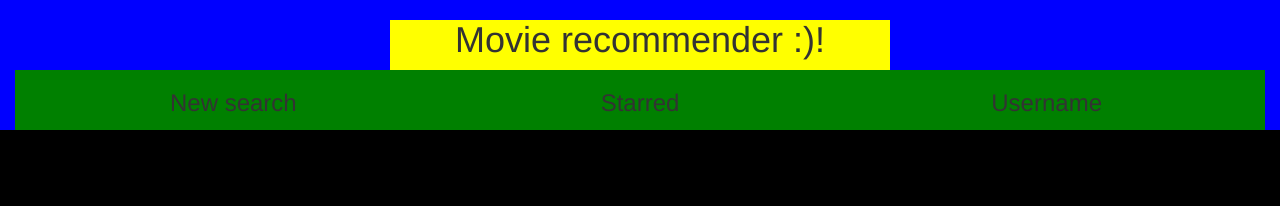
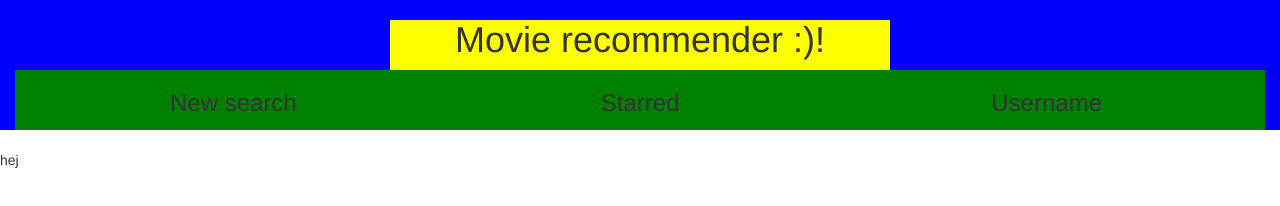
Before and after one commit to hoevik/01movieRecommend, a website: page views/index.html in a window 1280 px wide. Shown: the top 206 px of the page. Drawn offline with Linux system fonts and the light colour scheme; files that its build step writes are made by us from their sources; files whose address does not match are found by name.

Commit message:
add search box div

```diff
--- a/public/styles/styles.css
+++ b/public/styles/styles.css
@@ -19,7 +19,6 @@
 .menuElement {
   text-align: center;
 }
-.tester {
-  height: 2000px;
-  background-color: black;
+.searchDiv {
+padding-top: 150px;
 }
--- a/views/index.html
+++ b/views/index.html
@@ -34,7 +34,8 @@
       </div>
     </header>
 
-    <div class="tester">
+    <div class="searchDiv">
+      hej
 
     </div>
 
```
